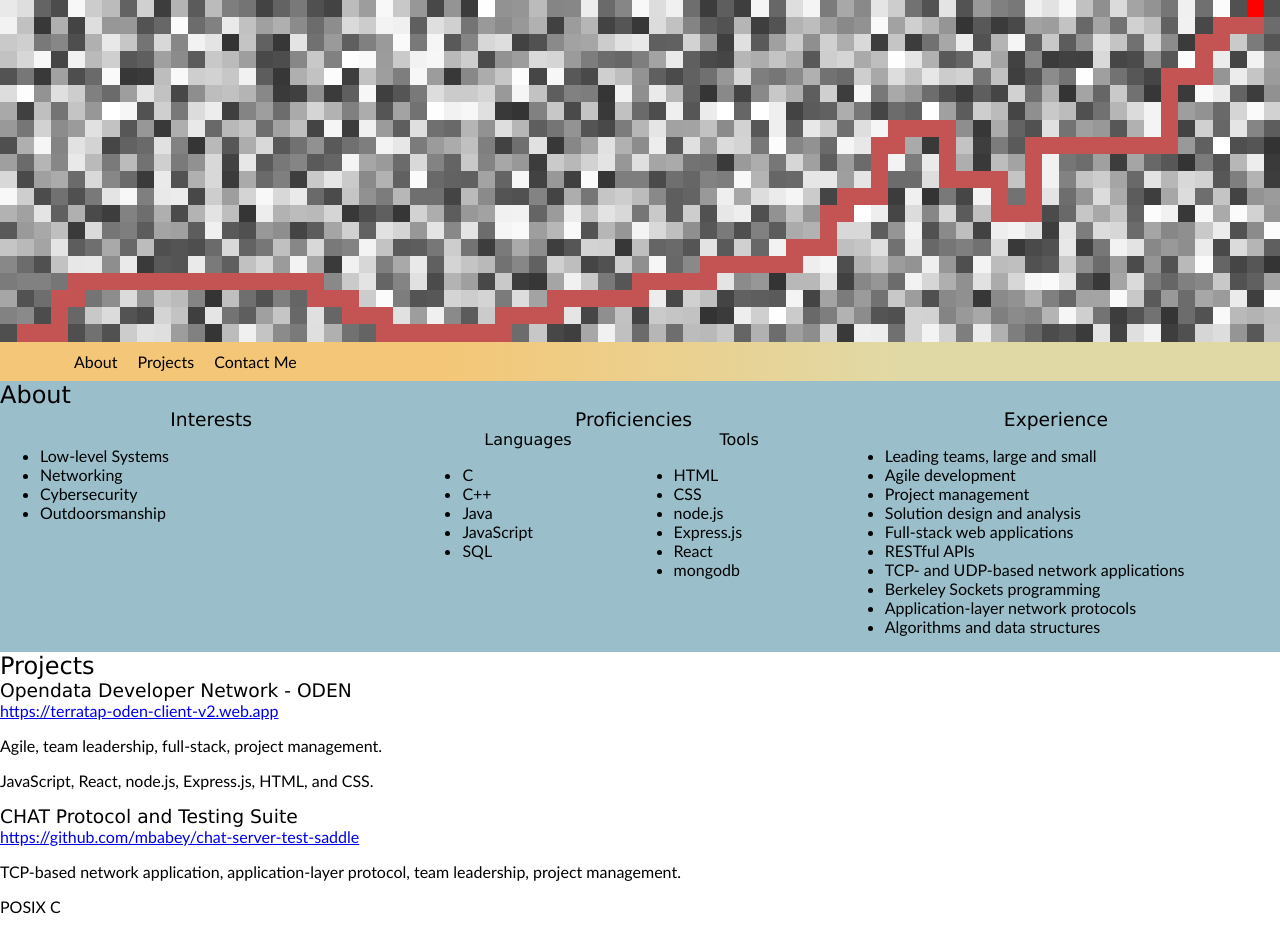
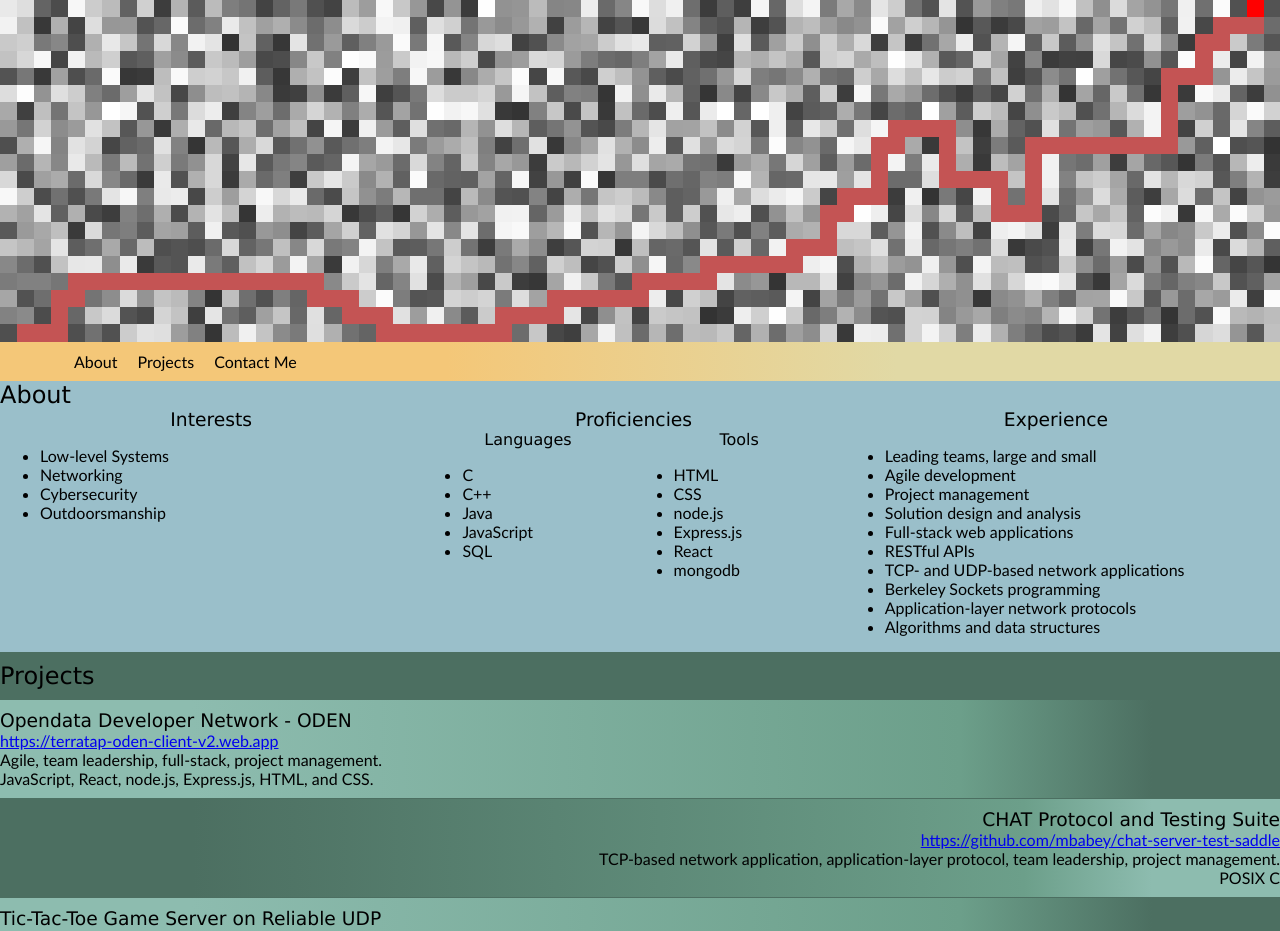
Before and after one commit to mbabey/personal-site, a React (Create React App) app in the folder front-end/: page / in a window 1280 px wide. Shown: the top 931 px of the page. Built offline with nearby package versions, Linux system fonts and the light colour scheme.

Commit message:
Add styles to projects section

```diff
--- a/front-end/src/components/Project.js
+++ b/front-end/src/components/Project.js
@@ -1,8 +1,10 @@
-import React from 'react'
+import React from 'react';
+
+import '../styles/projects.css';
 
 function Project({title, link, description, languages, image}) {
   return (
-    <div>
+    <div className='project'>
       <h3>{title}</h3>
       <a href={link}>{link}</a>
       <p>{description}</p>
--- a/front-end/src/components/SectionContact.js
+++ b/front-end/src/components/SectionContact.js
@@ -3,9 +3,6 @@ import React, { forwardRef } from 'react';
 import '../styles/contact.css';
 
 const Contact = forwardRef(function Contact(props, ref) {
-
-
-
   return (
     <section id='contact' ref={ref}>
       <h2>Contact Me</h2>
--- a/front-end/src/components/SectionProjects.js
+++ b/front-end/src/components/SectionProjects.js
@@ -1,5 +1,7 @@
 import React, { forwardRef } from 'react'
 import Project from './Project';
+
+import '../styles/projects.css'
 
 const Projects = forwardRef(function Projects(props, ref) {
 
@@ -51,6 +53,7 @@ const Projects = forwardRef(function Projects(props, ref) {
   return (
     <section id='projects' ref={ref}>
       <h2>Projects</h2>
+      <div className='wrapper'>
         {project_info.map((p) => {
           return <Project
             key={p.title}
@@ -61,6 +64,7 @@ const Projects = forwardRef(function Projects(props, ref) {
             image={p.image}
           />
         })}
+      </div>
     </section>
   )
 });
--- /dev/null
+++ b/front-end/src/styles/projects.css
@@ -0,0 +1,28 @@
+#projects h2 {
+  background: var(--col-grn-drk);
+  padding: 10px 0;
+}
+
+#projects .project {
+  padding: 10px 0;
+  border-top: 1px solid var(--col-grn-drk);
+}
+
+#projects .project:nth-child(1) {
+  border-top: none;
+}
+
+#projects .project:nth-child(odd) {
+  background: var(--col-grn-lt);
+  background: linear-gradient(90deg, var(--col-grn-lt) 15%, var(--col-grn-med) 75%, var(--col-grn-drk) 90%);
+}
+
+#projects .project:nth-child(even) {
+  background: var(--col-grn-lt);
+  background: linear-gradient(270deg, var(--col-grn-lt) 10%, var(--col-grn-med) 20%, var(--col-grn-drk) 85%);
+  text-align: right;
+}
+
+#projects .project p {
+  margin: 0;
+}
```
Lines whose indentation alone changed are shown as unchanged.
